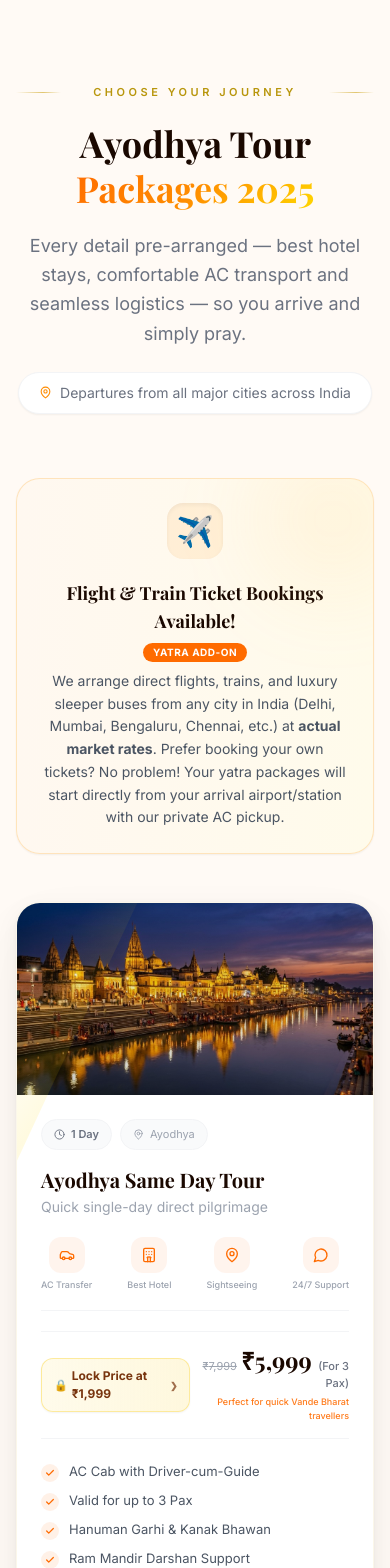
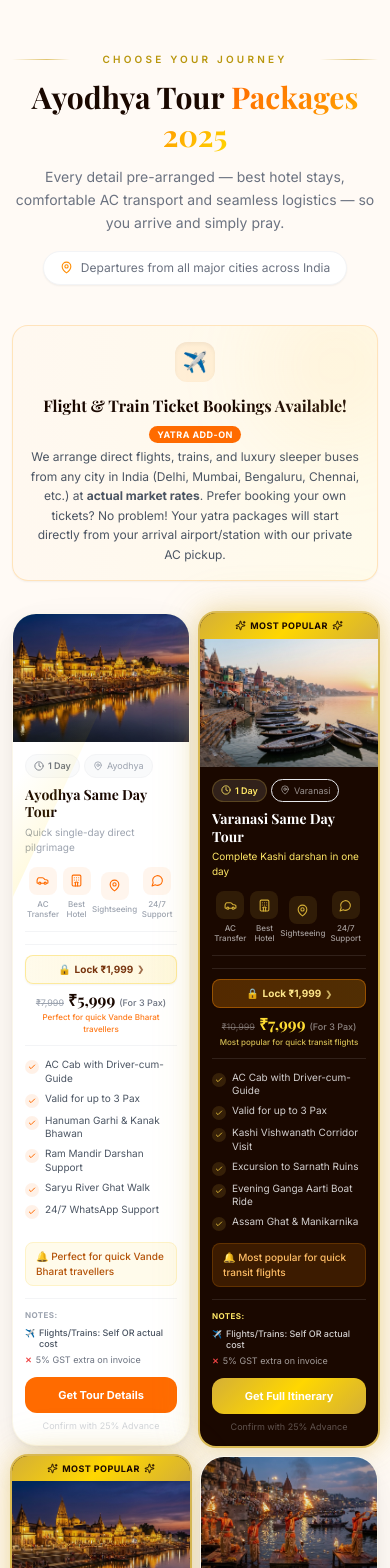
Before and after one commit to digitacurve/ayodhya-landing, a Next.js app: page / in a window 390 px wide. Shown: the part 4880-6448 px from the top of the page. Built offline with nearby package versions, Linux system fonts and the light colour scheme.

Commit message:
Optimize Packages section for mobile phone viewports with 2 cards per row (grid-cols-2) and adaptive typography/padding

```diff
--- a/components/Packages.tsx
+++ b/components/Packages.tsx
@@ -29,7 +29,7 @@ function PackageCard({ pkg, index, tokenAmount }: { pkg: (typeof packages)[0]; i
       initial={{ opacity: 0, y: 44 }}
       animate={inView ? { opacity: 1, y: 0 } : {}}
       transition={{ duration: 0.7, delay: (index % 3) * 0.1, ease: [0.22, 1, 0.36, 1] }}
-      className={`relative flex flex-col rounded-3xl overflow-hidden transition-all duration-500 w-full h-full ${
+      className={`relative flex flex-col rounded-2xl sm:rounded-3xl overflow-hidden transition-all duration-500 w-full h-full ${
         isPopular
           ? "bg-divine-dark ring-2 ring-gold-500/80 shadow-gold-glow hover:shadow-[0_28px_80px_rgba(212,175,55,0.3)]"
           : "premium-card shine-effect"
@@ -37,17 +37,18 @@ function PackageCard({ pkg, index, tokenAmount }: { pkg: (typeof packages)[0]; i
     >
       {/* Popular banner */}
       {isPopular && (
-        <div className="bg-gold-gradient text-divine-dark text-center py-2.5 text-[11px] font-bold tracking-[0.2em] uppercase flex items-center justify-center gap-2">
-          <Sparkles size={12} />
-          Most Popular — Best Value
-          <Sparkles size={12} />
+        <div className="bg-gold-gradient text-divine-dark text-center py-1.5 sm:py-2.5 text-[9px] sm:text-[11px] font-bold tracking-wider sm:tracking-[0.2em] uppercase flex items-center justify-center gap-1 sm:gap-2">
+          <Sparkles size={11} className="sm:w-3 sm:h-3" />
+          <span>Most Popular</span>
+          <span className="hidden sm:inline">— Best Value</span>
+          <Sparkles size={11} className="sm:w-3 sm:h-3" />
         </div>
       )}
 
       {/* Featured badge (non-popular) */}
       {pkg.featured && !isPopular && (
         <div
-          className="absolute top-4 right-4 z-10 text-[10px] font-bold px-2.5 py-1 rounded-full backdrop-blur-md"
+          className="absolute top-2 right-2 sm:top-4 sm:right-4 z-10 text-[8px] sm:text-[10px] font-bold px-2 py-0.5 sm:px-2.5 sm:py-1 rounded-full backdrop-blur-md"
           style={{ backgroundColor: `${pkg.accent}25`, color: pkg.accent, border: `1px solid ${pkg.accent}40` }}
         >
           ✦ Best Value
@@ -55,7 +56,7 @@ function PackageCard({ pkg, index, tokenAmount }: { pkg: (typeof packages)[0]; i
       )}
 
       {/* Package Image */}
-      <div className="relative h-48 w-full overflow-hidden bg-gray-100 flex-shrink-0">
+      <div className="relative h-32 sm:h-44 lg:h-48 w-full overflow-hidden bg-gray-100 flex-shrink-0">
         <img
           src={pkg.image}
           alt={pkg.name}
@@ -65,46 +66,46 @@ function PackageCard({ pkg, index, tokenAmount }: { pkg: (typeof packages)[0]; i
         <div className="absolute inset-0 bg-gradient-to-t from-black/20 to-transparent" />
       </div>
 
-      <div className="flex flex-col flex-1 p-6 sm:p-7">
+      <div className="flex flex-col flex-1 p-3 sm:p-6 lg:p-7">
         {/* Duration + cities */}
-        <div className="flex flex-wrap items-center gap-2 mb-4">
-          <span className={`inline-flex items-center gap-1.5 text-[11px] font-semibold px-3 py-1.5 rounded-full ${
+        <div className="flex flex-wrap items-center gap-1 sm:gap-2 mb-2 sm:mb-4">
+          <span className={`inline-flex items-center gap-1 text-[9px] sm:text-[11px] font-semibold px-2 py-1 sm:px-3 sm:py-1.5 rounded-full ${
             isPopular ? "bg-white/10 text-gold-300 border border-gold-500/25" : "bg-gray-50 border border-gray-100 text-gray-500"
           }`}>
-            <Clock size={11} />
+            <Clock size={10} className="sm:w-3 sm:h-3" />
             {pkg.duration}
           </span>
-          <span className={`inline-flex items-center gap-1.5 text-[11px] px-3 py-1.5 rounded-full ${
+          <span className={`inline-flex items-center gap-1 text-[9px] sm:text-[11px] px-2 py-1 sm:px-3 sm:py-1.5 rounded-full ${
             isPopular ? "bg-white/8 text-white/55 border border-white/12" : "bg-gray-50 border border-gray-100 text-gray-400"
           }`}>
-            <MapPin size={11} />
+            <MapPin size={10} className="sm:w-3 sm:h-3" />
             {pkg.cities.join(" · ")}
           </span>
         </div>
 
         {/* Name */}
-        <h3 className={`font-playfair font-bold text-xl sm:text-2xl leading-snug mb-1 ${
+        <h3 className={`font-playfair font-bold text-sm sm:text-xl lg:text-2xl leading-tight mb-1 line-clamp-2 ${
           isPopular ? "text-white" : "text-divine-dark"
         }`}>
           {pkg.name}
         </h3>
-        <p className={`text-sm mb-5 ${isPopular ? "text-gold-300" : "text-gray-400"}`}>
+        <p className={`text-[10px] sm:text-sm mb-3 sm:mb-5 line-clamp-2 ${isPopular ? "text-gold-300" : "text-gray-400"}`}>
           {pkg.subtitle}
         </p>
 
         {/* Core inclusions icons */}
-        <div className={`flex items-center justify-between mb-5 pb-5 border-b ${
+        <div className={`flex items-center justify-between mb-3 pb-3 sm:mb-5 sm:pb-5 border-b ${
           isPopular ? "border-white/10" : "border-gray-100"
         }`}>
           {coreInclusions.map(({ icon: Icon, label }) => (
-            <div key={label} className="flex flex-col items-center gap-1.5">
+            <div key={label} className="flex flex-col items-center gap-1">
               <div
-                className="w-9 h-9 rounded-xl flex items-center justify-center"
+                className="w-7 h-7 sm:w-9 sm:h-9 rounded-lg sm:rounded-xl flex items-center justify-center"
                 style={{ backgroundColor: isPopular ? "rgba(212,175,55,0.12)" : `${pkg.accent}12` }}
               >
-                <Icon size={16} style={{ color: isPopular ? "#D4AF37" : pkg.accent }} />
+                <Icon size={13} className="sm:w-4 sm:h-4" style={{ color: isPopular ? "#D4AF37" : pkg.accent }} />
               </div>
-              <span className={`text-[9px] font-medium text-center leading-tight ${
+              <span className={`text-[8px] sm:text-[9px] font-medium text-center leading-tight ${
                 isPopular ? "text-white/60" : "text-gray-400"
               }`}>
                 {label}
@@ -114,7 +115,7 @@ function PackageCard({ pkg, index, tokenAmount }: { pkg: (typeof packages)[0]; i
         </div>
 
         {/* Price & Lock Section */}
-        <div className={`mb-6 flex items-center justify-between gap-3 border-t border-b py-4 ${
+        <div className={`mb-3 sm:mb-6 flex flex-col sm:flex-row items-stretch sm:items-center justify-between gap-2 sm:gap-3 border-t border-b py-2.5 sm:py-4 ${
           isPopular ? "border-white/10" : "border-gray-100"
         }`}>
           {/* Lock Price Pill */}
@@ -126,37 +127,37 @@ function PackageCard({ pkg, index, tokenAmount }: { pkg: (typeof packages)[0]; i
               });
               window.dispatchEvent(event);
             }}
-            className={`flex items-center gap-1 px-3 py-2 rounded-xl text-[12px] font-bold transition-all duration-300 hover:scale-[1.02] active:scale-[0.98] cursor-pointer shadow-sm ${
+            className={`flex items-center justify-center gap-1 px-2 py-1.5 sm:px-3 sm:py-2 rounded-lg sm:rounded-xl text-[10px] sm:text-[12px] font-bold transition-all duration-300 hover:scale-[1.02] active:scale-[0.98] cursor-pointer shadow-sm ${
               isPopular
                 ? "bg-gradient-to-r from-saffron-500/25 to-amber-500/25 text-amber-200 border border-saffron-500/40 hover:from-saffron-500/35 hover:to-amber-500/35"
                 : "bg-gradient-to-r from-amber-50 to-amber-100/60 text-amber-900 border border-amber-200/80 hover:from-amber-100 hover:to-amber-200/50"
             }`}
           >
-            <span className="text-[11px]">🔒</span>
-            <span>Lock Price at ₹{tokenAmount.toLocaleString("en-IN")}</span>
-            <span className="text-[9px] opacity-70">❯</span>
+            <span className="text-[10px] sm:text-[11px]">🔒</span>
+            <span>Lock ₹{tokenAmount.toLocaleString("en-IN")}</span>
+            <span className="text-[8px] sm:text-[9px] opacity-70">❯</span>
           </a>
 
           {/* Pricing */}
-          <div className="text-right">
-            <div className="flex items-baseline justify-end gap-1">
-              <span className={`text-[11px] line-through ${
+          <div className="text-center sm:text-right">
+            <div className="flex items-baseline justify-center sm:justify-end gap-1">
+              <span className={`text-[9px] sm:text-[11px] line-through ${
                 isPopular ? "text-white/35" : "text-gray-400"
               }`}>
                 ₹{(pkg.priceSuffix?.includes("Pax") ? pkg.originalPrice : (pkg.originalPrice / 2)).toLocaleString("en-IN")}
               </span>
-              <span className={`font-playfair font-bold text-2xl sm:text-[1.7rem] leading-none ${
+              <span className={`font-playfair font-bold text-base sm:text-2xl lg:text-[1.7rem] leading-none ${
                 isPopular ? "text-gold-400" : "text-divine-dark"
               }`}>
                 ₹{(pkg.priceSuffix?.includes("Pax") ? pkg.price : (pkg.price / 2)).toLocaleString("en-IN")}
               </span>
-              <span className={`text-[11px] font-medium ${
+              <span className={`text-[9px] sm:text-[11px] font-medium ${
                 isPopular ? "text-white/50" : "text-gray-500"
               }`}>
                 {pkg.priceSuffix || "/ person"}
               </span>
             </div>
-            <p className={`text-[9px] mt-1 font-medium ${
+            <p className={`text-[8px] sm:text-[9px] mt-0.5 sm:mt-1 font-medium ${
               isPopular ? "text-gold-300/80" : "text-saffron-600/90"
             }`}>
               {pkg.priceSuffix?.includes("Pax")
@@ -168,22 +169,23 @@ function PackageCard({ pkg, index, tokenAmount }: { pkg: (typeof packages)[0]; i
         </div>
 
         {/* Features */}
-        <ul className="space-y-2.5 flex-1 mb-5">
+        <ul className="space-y-1.5 sm:space-y-2.5 flex-1 mb-3 sm:mb-5">
           {pkg.features.map((f) => (
-            <li key={f} className="flex items-start gap-2.5">
+            <li key={f} className="flex items-start gap-1.5 sm:gap-2.5">
               <div
-                className="flex-shrink-0 w-[18px] h-[18px] rounded-full flex items-center justify-center mt-[1px]"
+                className="flex-shrink-0 w-3.5 h-3.5 sm:w-[18px] sm:h-[18px] rounded-full flex items-center justify-center mt-[2px]"
                 style={{
                   backgroundColor: isPopular ? "rgba(212,175,55,0.15)" : `${pkg.accent}18`,
                 }}
               >
                 <Check
-                  size={10}
+                  size={8}
                   strokeWidth={3}
+                  className="sm:w-2.5 sm:h-2.5"
                   style={{ color: isPopular ? "#D4AF37" : pkg.accent }}
                 />
               </div>
-              <span className={`text-[13px] leading-snug ${
+              <span className={`text-[10px] sm:text-[13px] leading-snug line-clamp-2 ${
                 isPopular ? "text-white/80" : "text-gray-600"
               }`}>
                 {f}
@@ -194,7 +196,7 @@ function PackageCard({ pkg, index, tokenAmount }: { pkg: (typeof packages)[0]; i
 
         {/* Urgency note */}
         {pkg.note && (
-          <div className={`mb-4 text-[12px] font-medium px-3.5 py-2.5 rounded-xl ${
+          <div className={`mb-3 sm:mb-4 text-[10px] sm:text-[12px] font-medium px-2.5 py-1.5 sm:px-3.5 sm:py-2.5 rounded-lg sm:rounded-xl line-clamp-2 ${
             isPopular
               ? "bg-saffron-500/15 text-saffron-300 border border-saffron-500/20"
               : "bg-amber-50 text-amber-700 border border-amber-100"
@@ -204,27 +206,21 @@ function PackageCard({ pkg, index, tokenAmount }: { pkg: (typeof packages)[0]; i
         )}
 
         {/* Exclusions block inside card */}
-        <div className={`mb-6 pt-4 border-t ${isPopular ? "border-white/10" : "border-gray-100"}`}>
-          <div className={`text-[10px] font-bold uppercase tracking-wider mb-2.5 ${isPopular ? "text-gold-300" : "text-gray-400"}`}>
-            Exclusions & Important Notes:
+        <div className={`mb-3 sm:mb-6 pt-2.5 sm:pt-4 border-t ${isPopular ? "border-white/10" : "border-gray-100"}`}>
+          <div className={`text-[8px] sm:text-[10px] font-bold uppercase tracking-wider mb-1.5 sm:mb-2.5 ${isPopular ? "text-gold-300" : "text-gray-400"}`}>
+            Notes:
           </div>
-          <ul className="space-y-2 text-[11px] leading-tight">
-            <li className="flex items-start gap-2">
-              <span className="text-blue-500 font-bold text-[10px] mt-[1.5px] flex-shrink-0">✈️</span>
+          <ul className="space-y-1 sm:space-y-2 text-[9px] sm:text-[11px] leading-tight">
+            <li className="flex items-start gap-1 sm:gap-2">
+              <span className="text-blue-500 font-bold text-[8px] sm:text-[10px] mt-[1px] flex-shrink-0">✈️</span>
               <span className={isPopular ? "text-white/80 font-medium" : "text-gray-600 font-medium"}>
-                Flight/Train/Bus: Self-book OR we arrange at actual cost
+                Flights/Trains: Self OR actual cost
               </span>
             </li>
-            <li className="flex items-start gap-2">
-              <span className="text-red-500 font-bold text-[10px] mt-[1.5px] flex-shrink-0">✕</span>
+            <li className="flex items-start gap-1 sm:gap-2">
+              <span className="text-red-500 font-bold text-[8px] sm:text-[10px] mt-[1px] flex-shrink-0">✕</span>
               <span className={isPopular ? "text-white/60" : "text-gray-500"}>
-                5% GST / Service Tax not included in package price
-              </span>
-            </li>
-            <li className="flex items-start gap-2">
-              <span className="text-amber-500 font-bold text-[10px] mt-[1.5px] flex-shrink-0">⚠️</span>
-              <span className={isPopular ? "text-white/60" : "text-gray-500"}>
-                Darshan pass is ONLY provided with complete package
+                5% GST extra on invoice
               </span>
             </li>
           </ul>
@@ -233,7 +229,7 @@ function PackageCard({ pkg, index, tokenAmount }: { pkg: (typeof packages)[0]; i
         {/* CTA */}
         <Link
           href={`/packages/${pkg.id}`}
-          className={`wa-shimmer flex items-center justify-center gap-2.5 w-full py-3.5 rounded-2xl text-white font-bold text-[14px] transition-all duration-300 hover:scale-[1.02] active:scale-[0.98] ${
+          className={`wa-shimmer flex items-center justify-center gap-1.5 sm:gap-2.5 w-full py-2.5 sm:py-3.5 rounded-xl sm:rounded-2xl text-white font-bold text-[11px] sm:text-[14px] transition-all duration-300 hover:scale-[1.02] active:scale-[0.98] ${
             isPopular
               ? "bg-gold-gradient text-divine-dark hover:brightness-105"
               : "hover:brightness-110"
@@ -250,15 +246,16 @@ function PackageCard({ pkg, index, tokenAmount }: { pkg: (typeof packages)[0]; i
           {pkg.ctaText}
         </Link>
 
-        <p className={`text-center text-[11px] mt-2.5 ${
+        <p className={`text-center text-[9px] sm:text-[11px] mt-1.5 sm:mt-2.5 ${
           isPopular ? "text-white/30" : "text-gray-300"
         }`}>
-          Confirm with 25% Advance &nbsp;·&nbsp; Or Lock Rates with ₹{tokenAmount.toLocaleString("en-IN")}
+          Confirm with 25% Advance
         </p>
       </div>
     </motion.div>
   );
 }
+
 export default function Packages() {
   const ref   = useRef<HTMLElement>(null);
   const inView = useInView(ref, { once: true, margin: "-20px" });
@@ -276,29 +273,29 @@ export default function Packages() {
   }, []);
 
   return (
-    <section ref={ref} id="packages" className="py-24 sm:py-32 bg-sacred-cream" data-section="packages">
-      <div className="max-w-7xl mx-auto px-4 sm:px-6 lg:px-8">
+    <section ref={ref} id="packages" className="py-16 sm:py-24 lg:py-32 bg-sacred-cream" data-section="packages">
+      <div className="max-w-7xl mx-auto px-3 sm:px-6 lg:px-8">
 
         {/* Section header */}
         <motion.div
           initial={{ opacity: 0, y: 30 }}
           animate={inView ? { opacity: 1, y: 0 } : {}}
           transition={{ duration: 0.7 }}
-          className="text-center mb-16 sm:mb-20"
+          className="text-center mb-10 sm:mb-16 lg:mb-20"
         >
-          <div className="ornament-line max-w-xl mx-auto mb-5">
-            <span className="text-gold-600 text-[11px] tracking-[0.32em] uppercase font-semibold whitespace-nowrap px-4">
+          <div className="ornament-line max-w-xl mx-auto mb-3 sm:mb-5">
+            <span className="text-gold-600 text-[10px] sm:text-[11px] tracking-[0.32em] uppercase font-semibold whitespace-nowrap px-4">
               Choose Your Journey
             </span>
           </div>
-          <h2 className="font-playfair font-bold text-4xl sm:text-5xl lg:text-[3.4rem] text-divine-dark mb-5 leading-tight">
+          <h2 className="font-playfair font-bold text-3xl sm:text-5xl lg:text-[3.4rem] text-divine-dark mb-3 sm:mb-5 leading-tight">
             Ayodhya Tour{" "}
             <span className="text-gradient-saffron">Packages 2025</span>
           </h2>
-          <p className="text-gray-500 text-lg max-w-xl mx-auto leading-relaxed">
+          <p className="text-gray-500 text-sm sm:text-lg max-w-xl mx-auto leading-relaxed">
             Every detail pre-arranged — best hotel stays, comfortable AC transport and seamless logistics — so you arrive and simply pray.
           </p>
-          <div className="inline-flex items-center gap-2 mt-6 text-sm text-gray-500 bg-white border border-gray-100 shadow-sm rounded-full px-5 py-2.5">
+          <div className="inline-flex items-center gap-2 mt-4 sm:mt-6 text-xs sm:text-sm text-gray-500 bg-white border border-gray-100 shadow-sm rounded-full px-4 py-2 sm:px-5 sm:py-2.5">
             <MapPin size={13} className="text-saffron-500" />
             Departures from all major cities across India
           </div>
@@ -309,35 +306,33 @@ export default function Packages() {
           initial={{ opacity: 0, y: 15 }}
           animate={inView ? { opacity: 1, y: 0 } : {}}
           transition={{ duration: 0.6, delay: 0.2 }}
-          className="mb-12 bg-gradient-to-r from-saffron-50 to-amber-50 border border-saffron-200/60 rounded-3xl p-6 sm:p-7 max-w-4xl mx-auto shadow-sm flex flex-col sm:flex-row items-center gap-5 text-center sm:text-left relative overflow-hidden"
+          className="mb-8 sm:mb-12 bg-gradient-to-r from-saffron-50 to-amber-50 border border-saffron-200/60 rounded-2xl sm:rounded-3xl p-4 sm:p-7 max-w-4xl mx-auto shadow-sm flex flex-col sm:flex-row items-center gap-3 sm:gap-5 text-center sm:text-left relative overflow-hidden"
         >
           {/* Decorative background circle */}
           <div className="absolute -top-10 -right-10 w-40 h-40 bg-saffron-300/10 rounded-full blur-2xl pointer-events-none" />
 
-          <div className="w-14 h-14 rounded-2xl bg-saffron-500/10 flex items-center justify-center flex-shrink-0 text-saffron-600 text-3xl shadow-inner">
+          <div className="w-10 h-10 sm:w-14 sm:h-14 rounded-xl sm:rounded-2xl bg-saffron-500/10 flex items-center justify-center flex-shrink-0 text-xl sm:text-3xl shadow-inner">
             ✈️
           </div>
           <div className="flex-1">
-            <div className="flex flex-wrap items-center justify-center sm:justify-start gap-2 mb-2">
-              <h4 className="font-playfair font-bold text-divine-dark text-lg">
+            <div className="flex flex-wrap items-center justify-center sm:justify-start gap-2 mb-1 sm:mb-2">
+              <h4 className="font-playfair font-bold text-divine-dark text-base sm:text-lg">
                 Flight & Train Ticket Bookings Available!
               </h4>
-              <span className="bg-saffron-600 text-white text-[10px] font-bold px-2.5 py-0.5 rounded-full uppercase tracking-wider">
+              <span className="bg-saffron-600 text-white text-[9px] sm:text-[10px] font-bold px-2 py-0.5 sm:px-2.5 rounded-full uppercase tracking-wider">
                 Yatra Add-on
               </span>
             </div>
-            <p className="text-gray-600 text-sm leading-relaxed">
+            <p className="text-gray-600 text-xs sm:text-sm leading-relaxed">
               We arrange direct flights, trains, and luxury sleeper buses from any city in India (Delhi, Mumbai, Bengaluru, Chennai, etc.) at <strong>actual market rates</strong>. Prefer booking your own tickets? No problem! Your yatra packages will start directly from your arrival airport/station with our private AC pickup.
             </p>
           </div>
         </motion.div>
 
-        {/* Cards grid */}
-        <div className="flex flex-wrap justify-center gap-5 lg:gap-6">
+        {/* Cards grid: 2 cards per row on mobile (grid-cols-2), 3 on desktop (lg:grid-cols-3) */}
+        <div className="grid grid-cols-2 lg:grid-cols-3 gap-2.5 sm:gap-5 lg:gap-6 items-stretch">
           {packages.map((pkg, i) => (
-            <div key={pkg.id} className="w-full sm:w-[calc(50%-10px)] lg:w-[calc(33.333%-16px)] flex">
-              <PackageCard pkg={pkg} index={i} tokenAmount={tokenAmount} />
-            </div>
+            <PackageCard key={pkg.id} pkg={pkg} index={i} tokenAmount={tokenAmount} />
           ))}
         </div>
 
```
